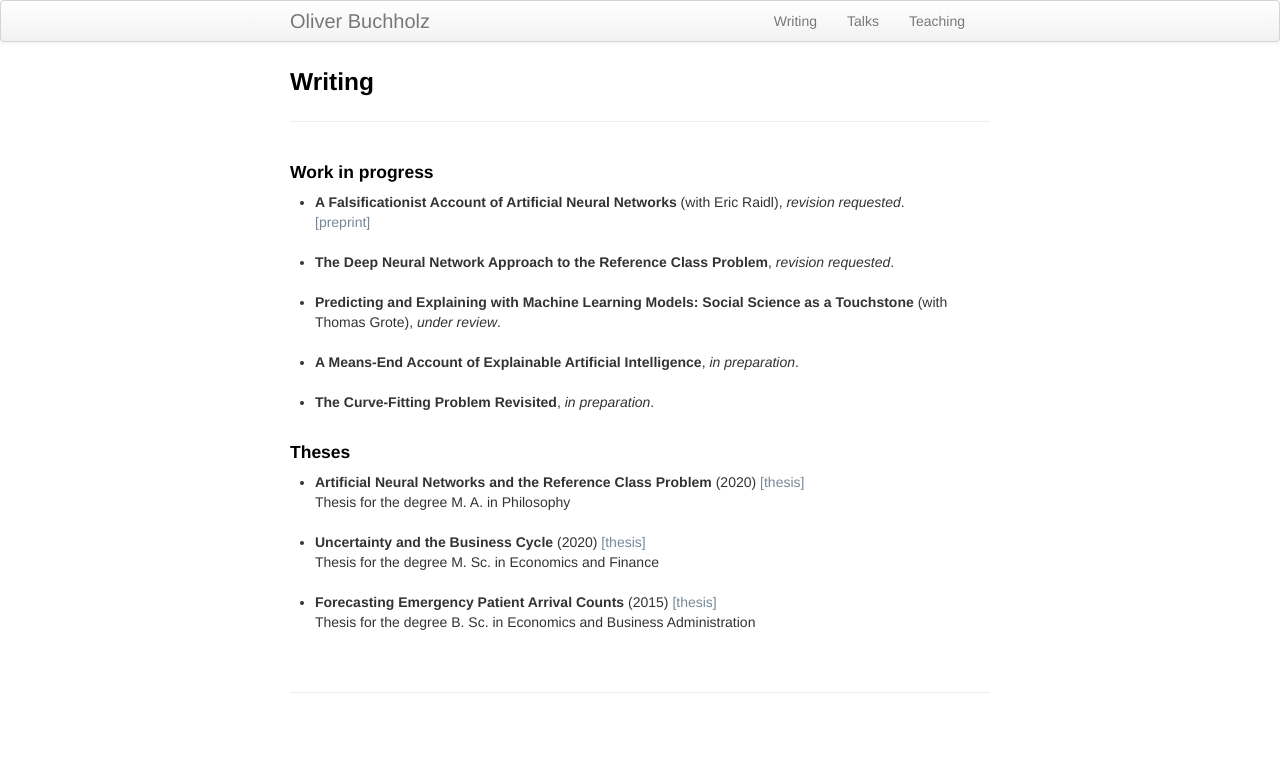
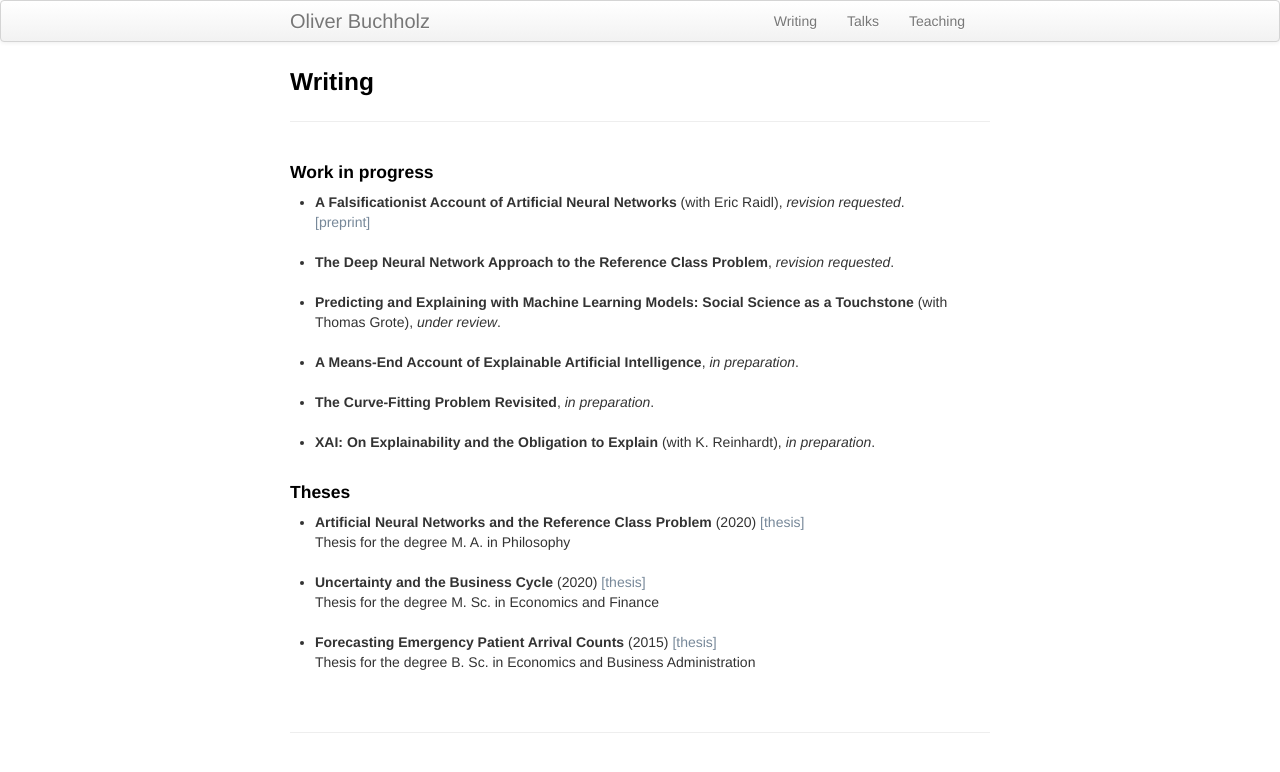
Before and after one commit to oliverbuchholz/oliverbuchholz.github.io, a Jekyll site: the page built from pages/writing.md, in a window 1280 px wide. Shown: the top 772 px of the page. Built offline with Jekyll 4.4.1, drawn with Linux system fonts in a browser that asks for light colours.

Commit message:
added XAI paper

```diff
--- a/pages/writing.md
+++ b/pages/writing.md
@@ -21,9 +21,10 @@ description: Oliver Buchholz | Writing
 
 <li><b>The Curve-Fitting Problem Revisited</b>, <i>in preparation</i>.<br><br>
 </li>
+
+<li><b>XAI: On Explainability and the Obligation to Explain</b> (with K. Reinhardt), <i>in preparation</i>.<br><br>
+</li>
 </ul>
-
-
 
 <h4>Theses</h4>
 
```
